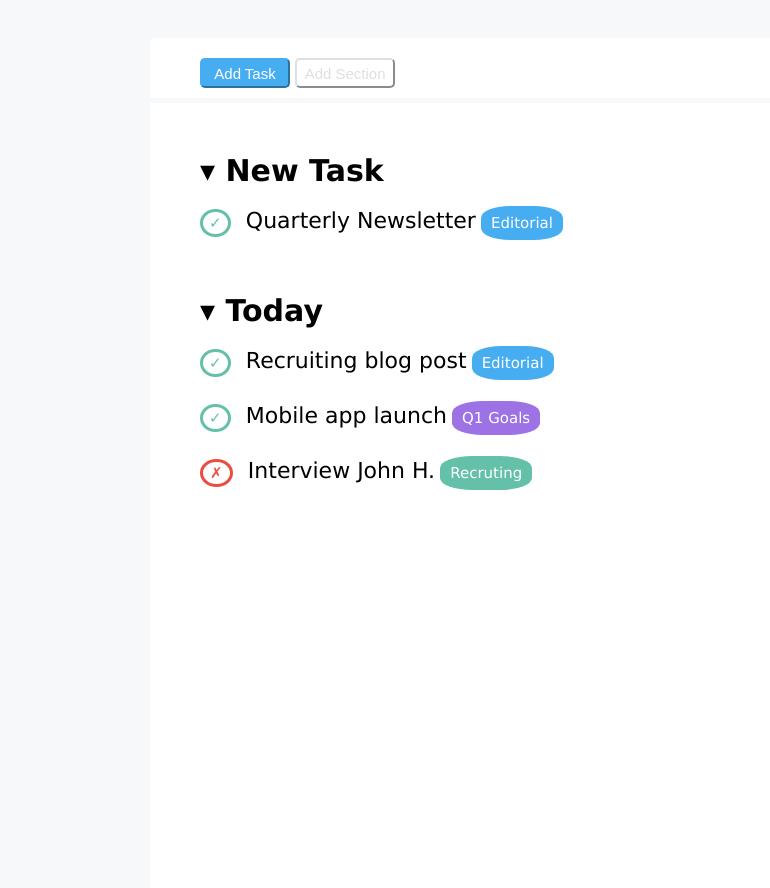
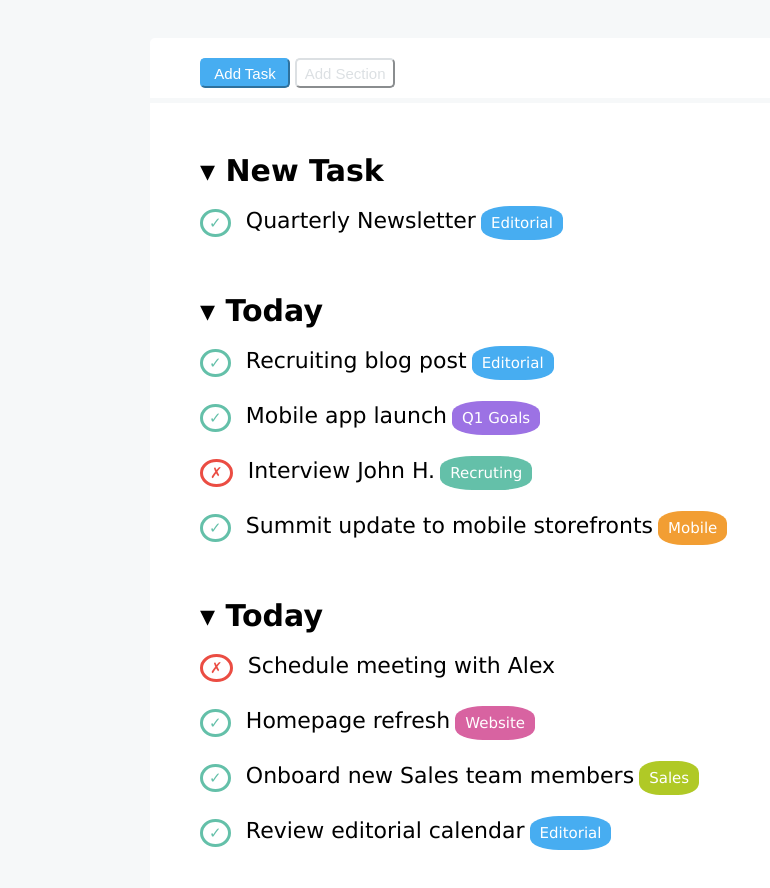
Before and after one commit to emaferr/html-css-toboolist, a plain HTML site: page index.html in a window 1280 px wide. Shown: the part 112-1000 px from the top of the page, without its empty margins (0-770 px from the left). Drawn offline with Linux system fonts and the light colour scheme.

Commit message:
Finish static page

```diff
--- a/css/style.css
+++ b/css/style.css
@@ -61,7 +61,7 @@ nav{
 
 main{
     background-color: #ffffff;
-    height: 1000px;
+    height: 820px;
     margin: 0px 150px 20px 150px;
     border-radius: 0px 0px 5px 5px;
 }
@@ -89,6 +89,7 @@ main{
     border-radius: 50%;
     border-color: #64c0a9;
 }
+/* endCheck&cross */
 
 .no-box{
     padding: 2px 7px 2px 7px;
@@ -127,3 +128,28 @@ main{
     color: #ffffff;
     padding: 8px 10px 8px 10px;
 }
+
+.orangeoval{
+    background-color: #f29e33;
+    border-radius: 35%;
+    font-size: 15px;
+    color: #ffffff;
+    padding: 8px 10px 8px 10px;
+}
+
+.fuxiaoval{
+    background-color: #d863a1;
+    border-radius: 35%;
+    font-size: 15px;
+    color: #ffffff;
+    padding: 8px 10px 8px 10px;
+}
+
+.lgreenoval{
+    background-color: #b0c926;
+    border-radius: 35%;
+    font-size: 15px;
+    color: #ffffff;
+    padding: 8px 10px 8px 10px;
+}
+/* end Colored ovals */
--- a/index.html
+++ b/index.html
@@ -7,7 +7,7 @@
     <meta charset="UTF-8">
     <meta http-equiv="X-UA-Compatible" content="IE=edge">
     <meta name="viewport" content="width=device-width, initial-scale=1.0">
-    <title>Document</title>
+    <title>Toboolist | Home</title>
     <link rel="stylesheet" href="./css/style.css">
 
 </head>
@@ -49,6 +49,7 @@
         </div>
         <!-- end New Task -->
 
+        <!-- Today -->
         <div class="section-title" role="section-title"> &dtrif; Today</div>
 
         <div class="container">
@@ -66,8 +67,36 @@
             <span class="internal-text">Interview John H.</span>
             <span class="dgreenoval">Recruting</span>
         </div>
+        <div class="container">
+            <span class="yes-box">&check;</span> &nbsp;
+            <span class="internal-text">Summit update to mobile storefronts</span>
+            <span class="orangeoval">Mobile</span>
+        </div>
+         <!-- end Today -->
 
+         <!-- Upcoming -->
+        <div class="section-title" role="section-title"> &dtrif; Today</div>
 
+        <div class="container">
+            <span class="no-box">&cross;</span> &nbsp;
+            <span class="internal-text">Schedule meeting with Alex</span>
+        </div>
+        <div class="container">
+            <span class="yes-box">&check;</span> &nbsp;
+            <span class="internal-text">Homepage refresh</span>
+            <span class="fuxiaoval">Website</span>
+        </div>
+        <div class="container">
+            <span class="yes-box">&check;</span> &nbsp;
+            <span class="internal-text">Onboard new Sales team members</span>
+            <span class="lgreenoval">Sales</span>
+        </div>
+        <div class="container">
+            <span class="yes-box">&check;</span> &nbsp;
+            <span class="internal-text">Review editorial calendar</span>
+            <span class="blueoval">Editorial</span>
+        </div>
+        <!-- end Upcoming -->
 
     </main>
      <!-- end Main with three sections -->
```
